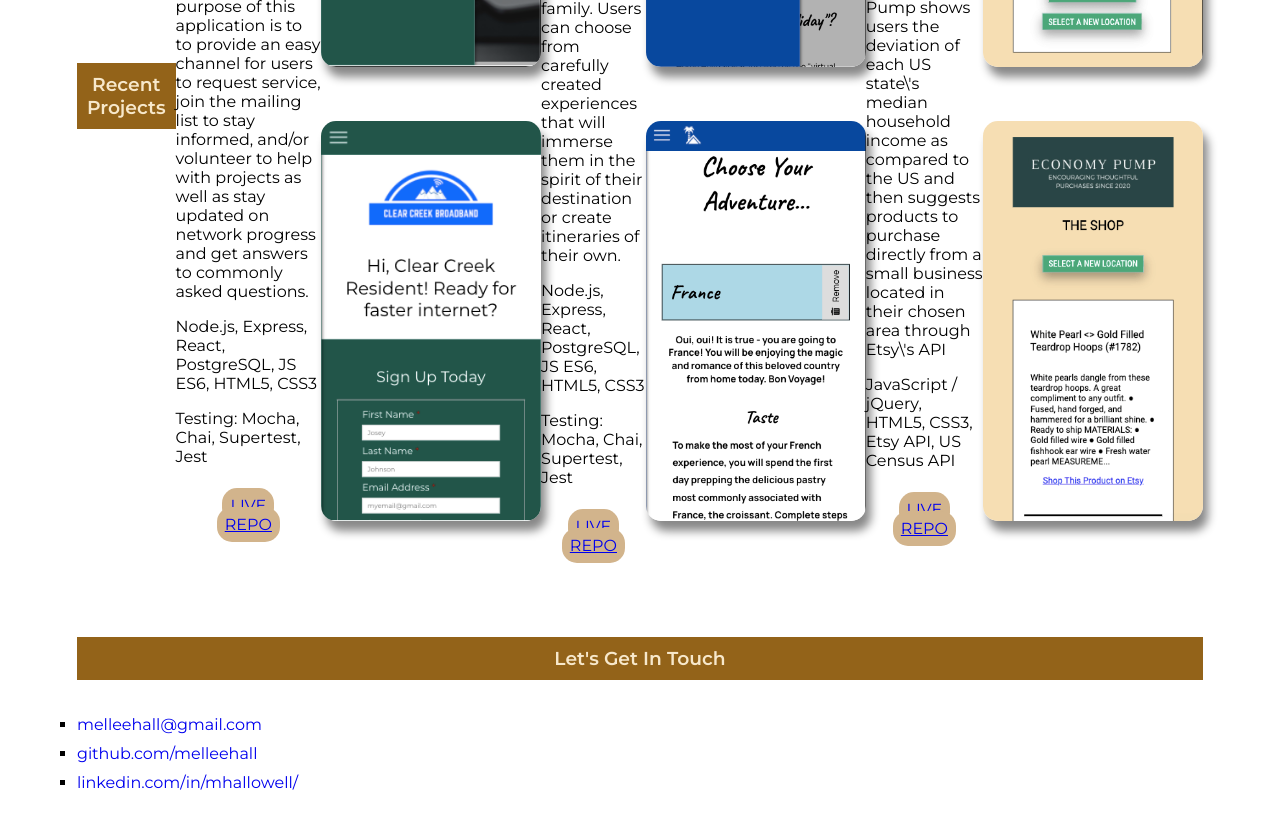
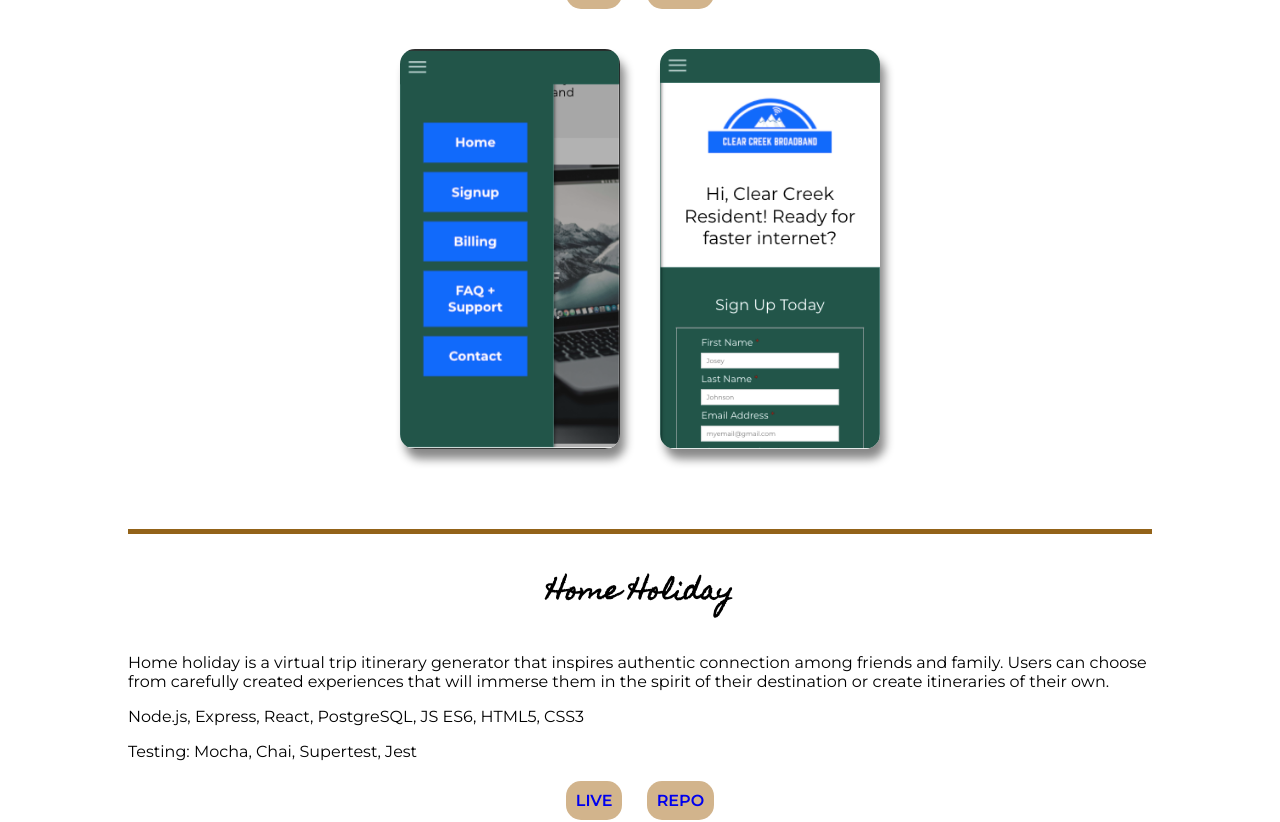
Before and after one commit to melleehall/Portfolio-Hallowell, a React (Create React App) app: page / in a window 1280 px wide. Shown: the part 1520-2342 px from the top of the page. Built offline with nearby package versions, Linux system fonts and the light colour scheme.

Commit message:
Flex row styling for screengrabs for desktops

```diff
--- a/src/ContactSection/ContactSection.css
+++ b/src/ContactSection/ContactSection.css
@@ -1,22 +1,28 @@
 .contact-header {
     text-align: center;
-    margin: 35px 0px;
+    margin: 35px auto;
     padding: 10px;
     background-color: #936319;
     color: #f7e8cb;
+    width: 250px;
 }
 
 ul {
-    list-style-type: square;
+    list-style-type: none;
     padding-left: 0px;
 }
 
 .contact-link {
-    margin: 10px 0px;
+    margin: 10px auto;
+    padding: 10px;
+    border: 1px #936319 solid;
+    width: 250px;
 }
 
 .contact-link a {
+    color: black;
     text-decoration: none;
+    cursor: pointer;
 }
 
 .contact-link a:hover,
--- a/src/Project/Project.css
+++ b/src/Project/Project.css
@@ -8,10 +8,3 @@
     width: 220px;
     margin: 20px auto;
 }
-
-/* Flex-row for screengrabs on larger screens ie. tablets and desktops */
-@media (min-width: 768px) {
-    .project-container {
-        flex-direction: row;
-    }
-}
--- a/src/Project/Project.js
+++ b/src/Project/Project.js
@@ -6,7 +6,7 @@ import './Project.css'
 export default class Project extends Component {
     render() {
         return (
-            <p className='project-container'>
+            <div className='project-container'>
                 <ProjectDescription
                     name={this.props.name}
                     description={this.props.description}
@@ -15,11 +15,11 @@ export default class Project extends Component {
                     live={this.props.live}
                     repo={this.props.repo}
                 />
-                <div className='screengrabs-container'>
+                <div className='screengrabs'>
                     <Screengrab imageone={this.props.imageone} imagetwo={this.props.imagetwo} />
                 </div>
                 <div className='divider'></div>
-            </p>
+            </div>
         )
     }
 }
--- a/src/ProjectDescription/ProjectDescription.css
+++ b/src/ProjectDescription/ProjectDescription.css
@@ -12,6 +12,15 @@ h4 {
 .live-repo a {
     background-color: tan;
     border-radius: 15px;
-    padding: 8px;
+    padding: 10px;
     margin: 0px 10px;
+    cursor: pointer;
+    text-decoration: none;
+    font-weight: 700;
 }
+
+.live-repo a:focus,
+.live-repo a:visited,
+.live-repo a:hover {
+    color: black;
+}
--- a/src/Screengrab/Screengrab.css
+++ b/src/Screengrab/Screengrab.css
@@ -1,7 +1,24 @@
 .screengrab {
     width: 220px;
     height: 400px;
+    margin: 50px auto;
     border-radius: 15px;
-    margin: 25px 0px;
     box-shadow: 5px 10px 10px #888888;
 }
+
+.screengrab-container {
+    width: 220px;
+}
+
+
+/* Flex-row for screengrabs on larger screens ie. tablets and desktops */
+@media (min-width: 768px) {
+    .screengrab-container {
+        display: flex;
+        flex-direction: row;
+        width: 100%;
+    }
+    .screengrab {
+        margin: 50px 20px;
+    }
+}
--- a/src/Screengrab/Screengrab.js
+++ b/src/Screengrab/Screengrab.js
@@ -4,10 +4,10 @@ import './Screengrab.css'
 export default class Screengrab extends Component {
     render() {
         return (
-            <p>
+            <div className='screengrab-container'>
                 <img src={this.props.imageone} className='screengrab'/>
                 <img src={this.props.imagetwo} className='screengrab'/>
-            </p>
+            </div>
         )
     }
 }
```
